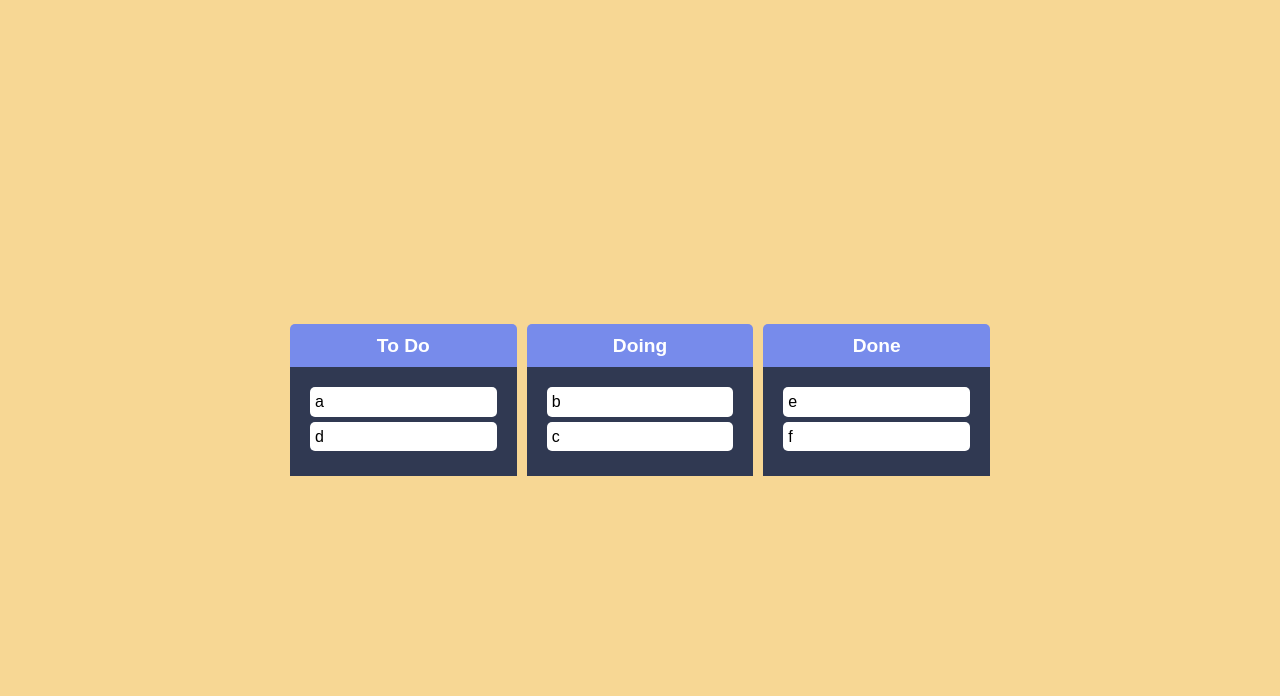
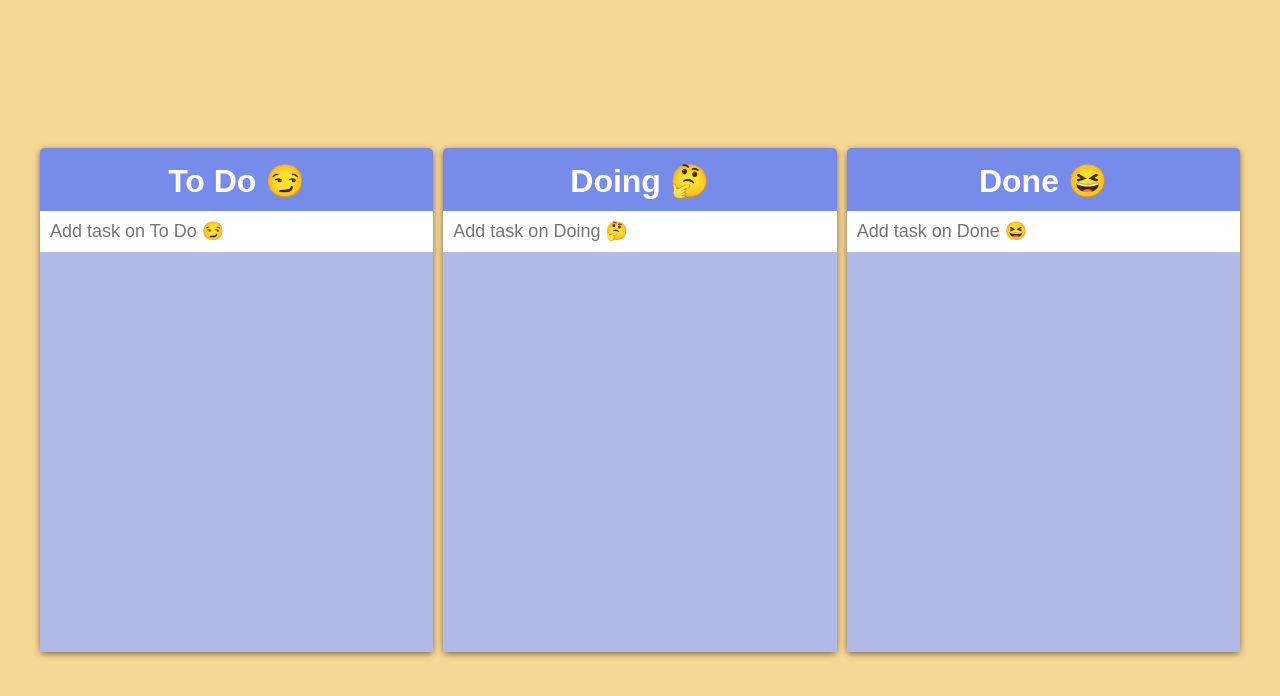
Before and after one commit to moonshadow95/react-masterclass, a React (Create React App) app: page / in a window 1280 px wide. Shown: the top 696 px of the page. Built offline with nearby package versions, Linux system fonts and the light colour scheme.

Commit message:
Kanban board - local storage

```diff
--- a/src/App.tsx
+++ b/src/App.tsx
@@ -1,19 +1,21 @@
 import React from 'react';
 import {DragDropContext, DropResult} from "react-beautiful-dnd";
 import styled from "styled-components";
-import {RecoilLoadable, useRecoilState, useRecoilValue} from "recoil";
+import {RecoilLoadable, useRecoilState} from "recoil";
 import {toDoState} from "./atoms";
 import Board from "./Components/Board";
+import {saveToDos} from "./localStorage";
 
 const Wrapper = styled.div`
   display: flex;
-  max-width: 700px;
+  max-width: 1200px;
   width: 100%;
   margin: 0 auto;
   justify-content: center;
   align-items: center;
   height: 100vh;
   border-radius: 5px;
+  font-size: 24px;
 `
 
 const Boards = styled.div`
@@ -34,33 +36,38 @@ function App() {
     // 1) 움직임이 있는 아이템의 보드를 복제한다.
     // 2) 복제한 배열에서 source를 삭제하고 destination에 넣는다.
     // 3) 모든 보드를 복제하고 움직임이 있던 보드를 복제하여 변형한 보드로 변경한다.
-    const onDragEnd = ({draggableId, destination, source}: DropResult) => {
+    const onDragEnd = (info: DropResult) => {
+        const {destination, source} = info
         if (!destination) return
         if (destination?.droppableId === source.droppableId) {
             setToDos((allBoards) => {
                 const boardCopy = [...allBoards[source.droppableId]]
+                const taskCopy = boardCopy[source.index]
                 boardCopy.splice(source.index, 1)
-                boardCopy.splice(destination?.index, 0, draggableId)
-                return {
-                    ...allBoards, [source.droppableId]: boardCopy
-                }
+                boardCopy.splice(destination?.index, 0, taskCopy)
+                const newToDos = {...allBoards, [source.droppableId]: boardCopy}
+                saveToDos(newToDos)
+                return newToDos
             })
         }
         if (destination.droppableId !== source.droppableId) {
             setToDos(allBoards => {
                 const sourceBoard = [...allBoards[source.droppableId]]
+                const taskObj = sourceBoard[source.index]
                 const destinationBoard = [...allBoards[destination.droppableId]]
                 sourceBoard.splice(source.index, 1)
-                destinationBoard.splice(destination?.index, 0, draggableId)
-                return {
+                destinationBoard.splice(destination?.index, 0, taskObj)
+                const newToDos = {
                     ...allBoards,
                     [source.droppableId]: sourceBoard,
                     [destination.droppableId]: destinationBoard
                 }
+                saveToDos(newToDos)
+                return newToDos
             })
         }
+    }
 
-    }
     return (
         <>
             <DragDropContext onDragEnd={onDragEnd}>
--- a/src/Components/Board.tsx
+++ b/src/Components/Board.tsx
@@ -1,14 +1,18 @@
-import React from 'react';
+import React, {useEffect} from 'react';
 import DraggableCard from "./DraggableCard";
 import {Droppable} from "react-beautiful-dnd";
 import styled from "styled-components";
+import {useForm} from "react-hook-form";
+import {IToDo, toDoState} from "../atoms";
+import {useRecoilState, useSetRecoilState} from "recoil";
+import {loadToDos, saveToDos} from "../localStorage";
 
 const Title = styled.h1`
+  padding: 14px 0 10px;
   text-align: center;
-  font-size: 1.2rem;
+  font-size: 32px;
   font-weight: 600;
-  padding: 10px 0;
-  color: white
+  color: white;
 `
 
 const Wrapper = styled.div`
@@ -16,17 +20,44 @@ const Wrapper = styled.div`
   background-color: ${props => props.theme.boardColor};
   display: flex;
   flex-direction: column;
+  box-shadow: 0 2px 6px rgba(0, 0, 0, 0.5);
 `
 
 const Area = styled.div<IAreaProps>`
-  background-color: ${props => props.isDraggingOver ? "#546de5" : props.isDraggingFromThis ? "#596275" : '#303952'};
+  background-color: ${props => props.isDraggingOver ? "#f5cd79" : props.isDraggingFromThis ? "#bebebe" : '#b0b9e7'};
   flex-grow: 1;
   transition: background-color 150ms ease-in-out;
   padding: 20px;
+  min-height: 400px;
+`
+
+const Form = styled.form`
+  position: relative;
+
+  input {
+    font-size: 18px;
+    width: 100%;
+    padding: 10px 10px;
+    border: none;
+
+    &:focus {
+      outline: 2px solid #546de5
+    }
+  }
+`
+
+const ErrorMessage = styled.span`
+  position: absolute;
+  top: -100px;
+  left: 50%;
+  transform: translateX(-50%);
+  color: #e66767;
+  font-weight: 600;
+  font-size: 1.2em;
 `
 
 interface IBoardProps {
-    toDos: string[]
+    toDos: IToDo[]
     boardId: string
 }
 
@@ -35,17 +66,47 @@ interface IAreaProps {
     isDraggingFromThis: boolean
 }
 
+interface IForm {
+    toDo: string
+}
+
 const Board = ({toDos, boardId}: IBoardProps) => {
+    const x = useRecoilState(toDoState)
+    console.log(x)
+    const setToDos = useSetRecoilState(toDoState)
+    const {register, setValue, handleSubmit, formState: {errors}} = useForm<IForm>()
+    const onValid = ({toDo}: IForm) => {
+        const newToDo = {
+            id: Date.now(),
+            text: toDo
+        }
+        setToDos(allBoards => {
+            saveToDos({...allBoards, [boardId]: [newToDo, ...allBoards[boardId]]})
+            return {...allBoards, [boardId]: [newToDo, ...allBoards[boardId]]}
+        })
+        setValue("toDo", "")
+
+    }
+
     return (
         <Wrapper>
             <Title>{boardId}</Title>
+            <Form onSubmit={handleSubmit(onValid)}>
+                <input {...register('toDo', {required: true, maxLength: {value: 25, message: "It's too long."}})}
+                       type="text" placeholder={`Add task on ${boardId}`}/>
+                <ErrorMessage>{errors?.toDo?.message}</ErrorMessage>
+            </Form>
             <Droppable droppableId={boardId}>
                 {(provided, snapShot) =>
                     <Area isDraggingOver={snapShot.isDraggingOver}
                           isDraggingFromThis={Boolean(snapShot.draggingFromThisWith)} {...provided.droppableProps}
                           ref={provided.innerRef}>
                         {toDos.map((toDo, index) =>
-                            <DraggableCard key={toDo} toDo={toDo} index={index}/>
+                            <DraggableCard
+                                key={toDo.id}
+                                toDoId={toDo.id}
+                                toDoText={toDo.text}
+                                index={index}/>
                         )}
                         {provided.placeholder}
                     </Area>
--- a/src/Components/DraggableCard.tsx
+++ b/src/Components/DraggableCard.tsx
@@ -3,26 +3,28 @@ import {Draggable} from "react-beautiful-dnd";
 import styled from "styled-components";
 
 interface IDraggableCardProps {
-    toDo: string
+    toDoId: number
+    toDoText:string
     index: number
 }
 
 
 const Card = styled.div<{ isDragging: boolean }>`
-  background-color: ${props => props.isDragging ? '#c8d6e5' : props.theme.cardColor};
+  background-color: ${props => props.isDragging ? '#ededed' : props.theme.cardColor};
   box-shadow: ${props => props.isDragging ? "0px 2px 5px rgba(0,0,0,0.5)" : 'none'};
-  padding: 5px;
+  padding: 10px;
   border-radius: 5px;
   margin-bottom: 5px;
+  text-align: center;
 `
 
 
-const DraggableCard = ({toDo, index}: IDraggableCardProps) => {
+const DraggableCard = ({toDoId, toDoText, index}: IDraggableCardProps) => {
     return (
-        <Draggable key={toDo} draggableId={toDo} index={index}>
+        <Draggable key={toDoId} draggableId={toDoId+""} index={index}>
             {(provided, snapShot) =>
                 <Card isDragging={snapShot.isDragging} {...provided.dragHandleProps} {...provided.draggableProps}
-                      ref={provided.innerRef}>{toDo}</Card>}
+                      ref={provided.innerRef}>{toDoText}</Card>}
         </Draggable>
     );
 }
--- a/src/atoms.tsx
+++ b/src/atoms.tsx
@@ -1,15 +1,22 @@
 import {atom} from "recoil";
+import {loadToDos} from "./localStorage";
 
+export interface IToDo {
+    id: number
+    text: string
+}
 
-interface IToDoState {
-    [key: string]: string[]
+export interface IToDoState {
+    [key: string]: IToDo[]
+}
+
+const defaultToDos: IToDoState = {
+    "To Do 😏": [],
+    "Doing 🤔": [],
+    "Done 😆": []
 }
 
 export const toDoState = atom<IToDoState>({
     key: "toDo",
-    default: {
-        "To Do": ["a", "d"],
-        Doing: ["b", "c"],
-        Done: ["e", "f"]
-    }
+    default: loadToDos() || defaultToDos
 })
--- a/src/index.tsx
+++ b/src/index.tsx
@@ -7,8 +7,6 @@ import {createGlobalStyle, ThemeProvider} from "styled-components";
 import {theme} from "./theme";
 
 const GlobalStyle = createGlobalStyle`
-  @import url('https://fonts.googleapis.com/css2?family=Noto+Sans+KR:wght@500;700&family=Noto+Sans:wght@700&display=swap');
-
   html, body, div, span, applet, object, iframe,
   h1, h2, h3, h4, h5, h6, p, blockquote, pre,
   a, abbr, acronym, address, big, cite, code,
--- /dev/null
+++ b/src/localStorage.tsx
@@ -0,0 +1,14 @@
+import {IToDoState} from "./atoms";
+
+export const loadToDos = () => {
+    const localToDos = localStorage.getItem('toDos')
+    if (localToDos) {
+        console.log(JSON.parse(localToDos))
+        return JSON.parse(localToDos)
+    }
+    return null
+}
+
+export const saveToDos = (toDos: IToDoState) => {
+    localStorage.setItem('toDos', JSON.stringify(toDos))
+}
```
